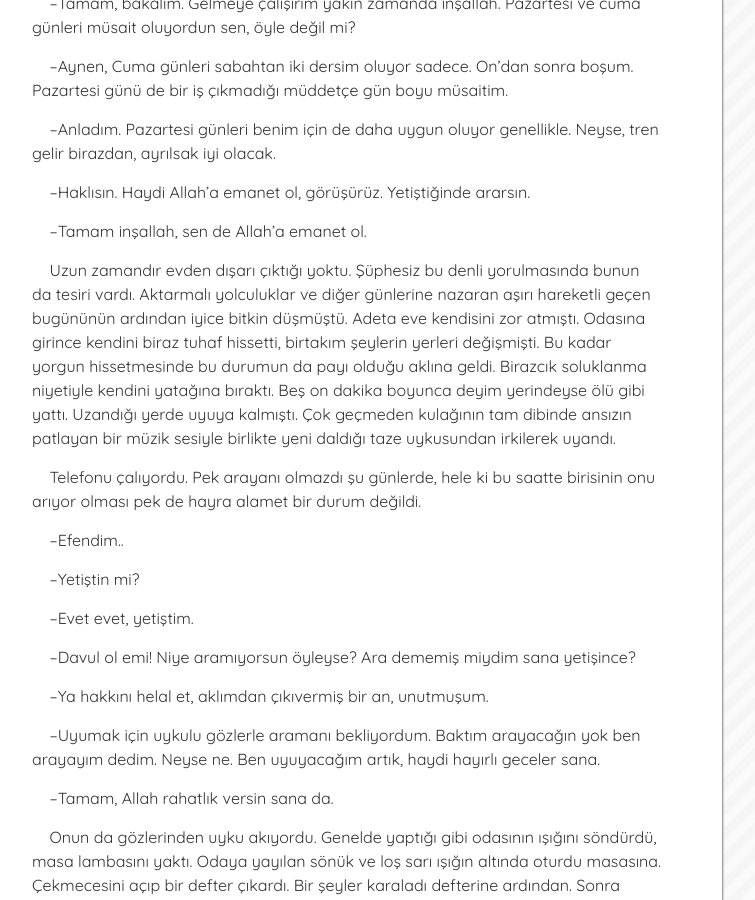
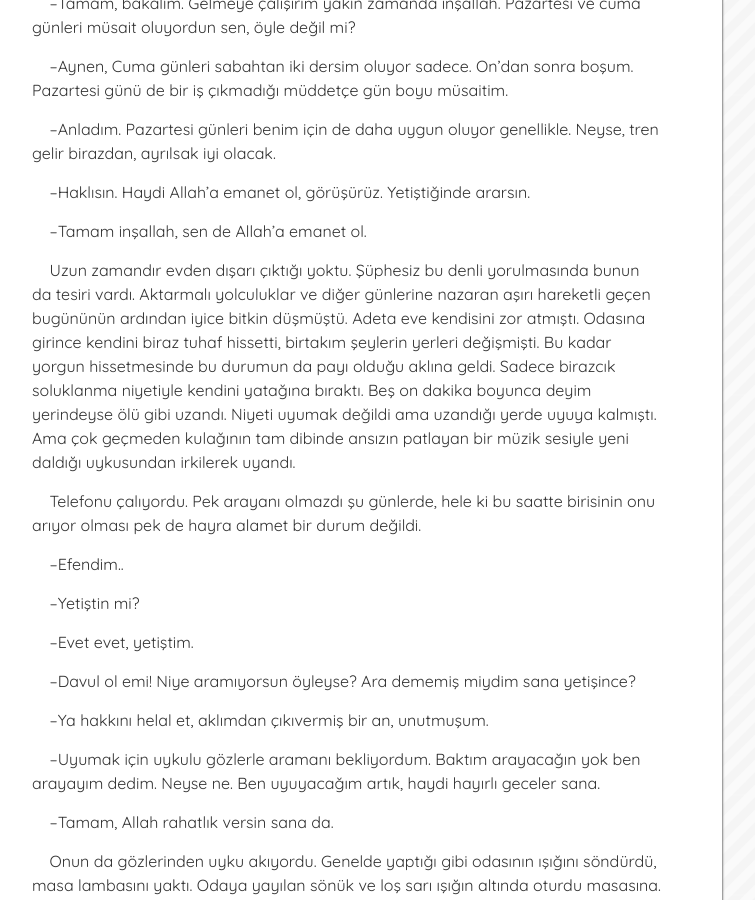
Before and after one commit to muhammedaydogdu/muhammedaydogdu.github.io, a Jekyll site: the page built from _posts/2018-03-31-o-ve-o.md, in a window 1280 px wide and 900 px high, scrolled down 8105 px. Shown: the whole window, without its empty margins (293-1048 px from the left). Built offline with Jekyll 4.4.1, drawn with Linux system fonts in a browser that asks for light colours; some web fonts are replaced.

Commit message:
Update 2018-03-31-o-ve-o.md

```diff
--- a/_posts/2018-03-31-o-ve-o.md
+++ b/_posts/2018-03-31-o-ve-o.md
@@ -266,7 +266,7 @@
 
 &nbsp;&nbsp;&nbsp;&nbsp;--Tamam inşallah, sen de Allah’a emanet ol.
 
-&nbsp;&nbsp;&nbsp;&nbsp;Uzun zamandır evden dışarı çıktığı yoktu. Şüphesiz bu denli yorulmasında bunun da tesiri vardı. Aktarmalı yolculuklar ve diğer günlerine nazaran aşırı hareketli geçen bugününün ardından iyice bitkin düşmüştü. Adeta eve  kendisini zor atmıştı. Odasına girince kendini biraz tuhaf hissetti, birtakım şeylerin yerleri değişmişti. Bu kadar yorgun hissetmesinde bu durumun da payı olduğu aklına geldi. Birazcık soluklanma niyetiyle kendini yatağına bıraktı. Beş on dakika boyunca deyim yerindeyse ölü gibi yattı. Uzandığı yerde uyuya kalmıştı. Çok geçmeden kulağının tam dibinde ansızın patlayan bir müzik sesiyle birlikte yeni daldığı taze uykusundan irkilerek uyandı.
+&nbsp;&nbsp;&nbsp;&nbsp;Uzun zamandır evden dışarı çıktığı yoktu. Şüphesiz bu denli yorulmasında bunun da tesiri vardı. Aktarmalı yolculuklar ve diğer günlerine nazaran aşırı hareketli geçen bugününün ardından iyice bitkin düşmüştü. Adeta eve  kendisini zor atmıştı. Odasına girince kendini biraz tuhaf hissetti, birtakım şeylerin yerleri değişmişti. Bu kadar yorgun hissetmesinde bu durumun da payı olduğu aklına geldi. Sadece birazcık soluklanma niyetiyle kendini yatağına bıraktı. Beş on dakika boyunca deyim yerindeyse ölü gibi uzandı. Niyeti uyumak değildi ama uzandığı yerde uyuya kalmıştı. Ama çok geçmeden kulağının tam dibinde ansızın patlayan bir müzik sesiyle yeni daldığı uykusundan irkilerek uyandı.
 
 &nbsp;&nbsp;&nbsp;&nbsp;Telefonu çalıyordu. Pek arayanı olmazdı şu günlerde, hele ki bu saatte birisinin onu arıyor olması pek de hayra alamet bir durum değildi.
 
```
